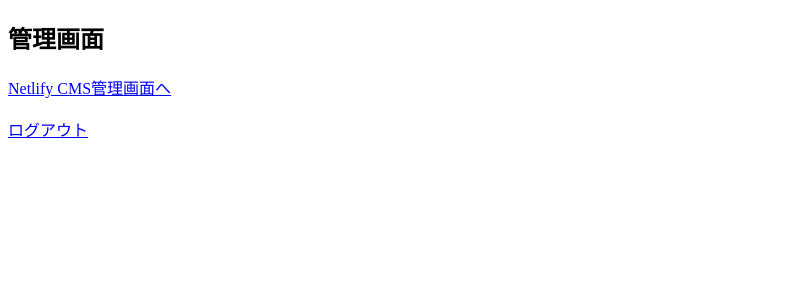
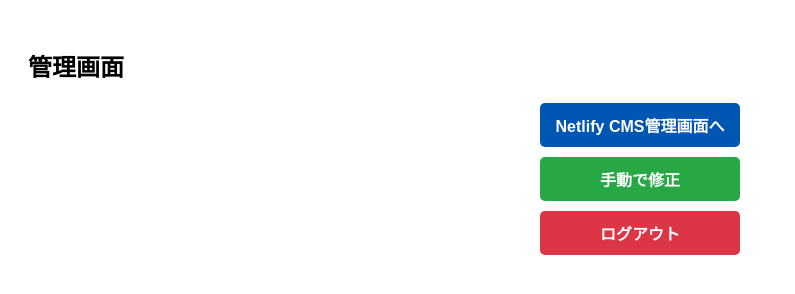
Before and after one commit to 21223001/21223001.github.io, a plain HTML site: page admin/index.html in a window 1280 px wide. Shown: the whole page, without its empty margins (0-795 px from the left). Drawn offline with Linux system fonts and the light colour scheme; sample sign-in values are in the browser's storage.

Commit message:
Update index.html

```diff
--- a/admin/index.html
+++ b/admin/index.html
@@ -1,4 +1,4 @@
-<!-- admin/index.html の修正後 -->
+<!-- admin/index.html -->
 <!DOCTYPE html>
 <html lang="ja">
 <head>
@@ -17,11 +17,60 @@
     // ページ読み込み時に認証をチェック
     window.onload = checkAuthentication;
   </script>
+  <style>
+    body {
+      font-family: Arial, sans-serif;
+      padding: 20px;
+    }
+    .button-container {
+      display: flex;
+      flex-direction: column;
+      gap: 10px;
+      max-width: 200px;
+      margin: 0 auto;
+    }
+    .button-container a, .button-container button {
+      text-align: center;
+      padding: 10px 15px;
+      border: none;
+      border-radius: 5px;
+      text-decoration: none;
+      color: white;
+      font-weight: bold;
+      cursor: pointer;
+      transition: background-color 0.3s ease;
+    }
+    .cms-button {
+      background-color: #0056b3;
+    }
+    .cms-button:hover {
+      background-color: #003f7f;
+    }
+    .manual-button {
+      background-color: #28a745;
+    }
+    .manual-button:hover {
+      background-color: #1e7e34;
+    }
+    .logout-button {
+      background-color: #dc3545;
+    }
+    .logout-button:hover {
+      background-color: #c82333;
+    }
+  </style>
 </head>
 <body>
   <h2>管理画面</h2>
-  <a href="/admin/">Netlify CMS管理画面へ</a>
-  <br><br>
-  <a href="/logout.html">ログアウト</a> <!-- オプション: ログアウトリンク -->
+  <div class="button-container">
+    <!-- Netlify CMS管理画面へのリンク -->
+    <a href="/admin/" class="cms-button">Netlify CMS管理画面へ</a>
+
+    <!-- 手動で修正ボタンを追加 -->
+    <a href="/edit.html" class="manual-button">手動で修正</a>
+
+    <!-- ログアウトリンク -->
+    <a href="/logout.html" class="logout-button">ログアウト</a>
+  </div>
 </body>
 </html>
```
